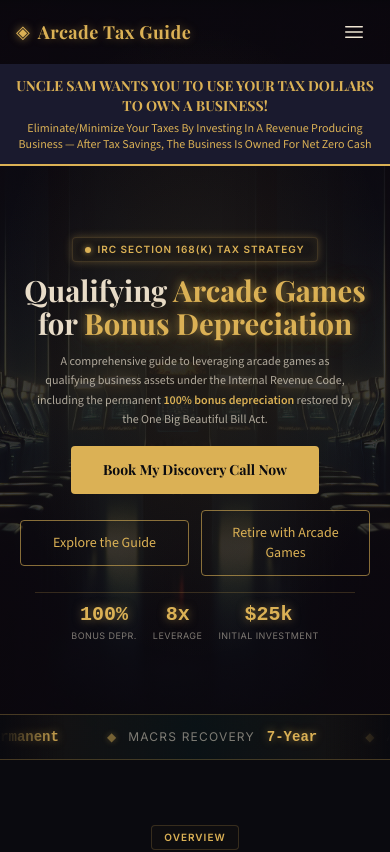
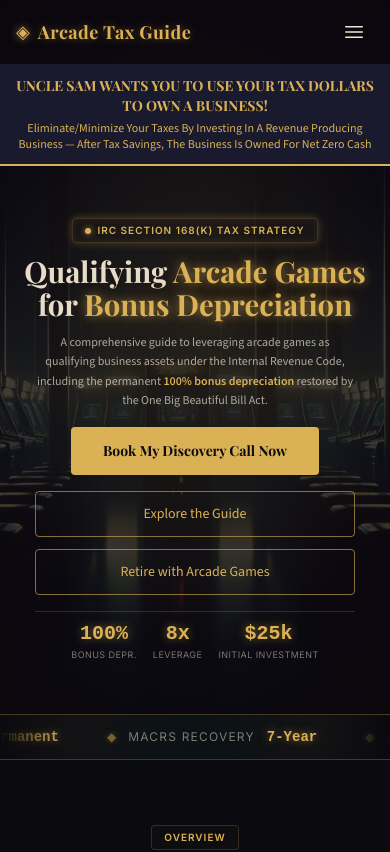
Before and after one commit to kennysabangan/arcade-tax-guide, a React (Vite) app: page / in a window 390 px wide. Shown: the top 852 px of the page. Built offline with nearby package versions, Linux system fonts and the light colour scheme; what @react-pdf/renderer would draw is missing.

Commit message:
Fix hero buttons on landscape phone: stack on small screens, tighter max-width

```diff
--- a/src/pages/HomePage.jsx
+++ b/src/pages/HomePage.jsx
@@ -71,9 +71,9 @@ function Hero() {
           </CTAButton>
         </div>
 
-        <div className="flex items-center justify-center gap-3 mb-4 sm:mb-8 w-full max-w-sm mx-auto">
-          <CTAButton to="/tax-guide" variant="outline" className="flex-1 text-sm sm:text-base px-4 sm:px-6 py-2 sm:py-3">Explore the Guide</CTAButton>
-          <CTAButton to="/retirement" variant="outline" className="flex-1 text-sm sm:text-base px-4 sm:px-6 py-2 sm:py-3">Retire with Arcade Games</CTAButton>
+        <div className="flex flex-col sm:flex-row items-center justify-center gap-3 mb-4 sm:mb-8 w-full max-w-xs sm:max-w-sm mx-auto">
+          <CTAButton to="/tax-guide" variant="outline" className="w-full sm:flex-1 text-sm sm:text-base px-4 sm:px-6 py-2 sm:py-3">Explore the Guide</CTAButton>
+          <CTAButton to="/retirement" variant="outline" className="w-full sm:flex-1 text-sm sm:text-base px-4 sm:px-6 py-2 sm:py-3">Retire with Arcade Games</CTAButton>
         </div>
 
         <div className="flex items-center justify-center gap-4 sm:gap-10 border-t border-gold-20 pt-3 sm:pt-6 w-full max-w-xs sm:max-w-sm">
```
